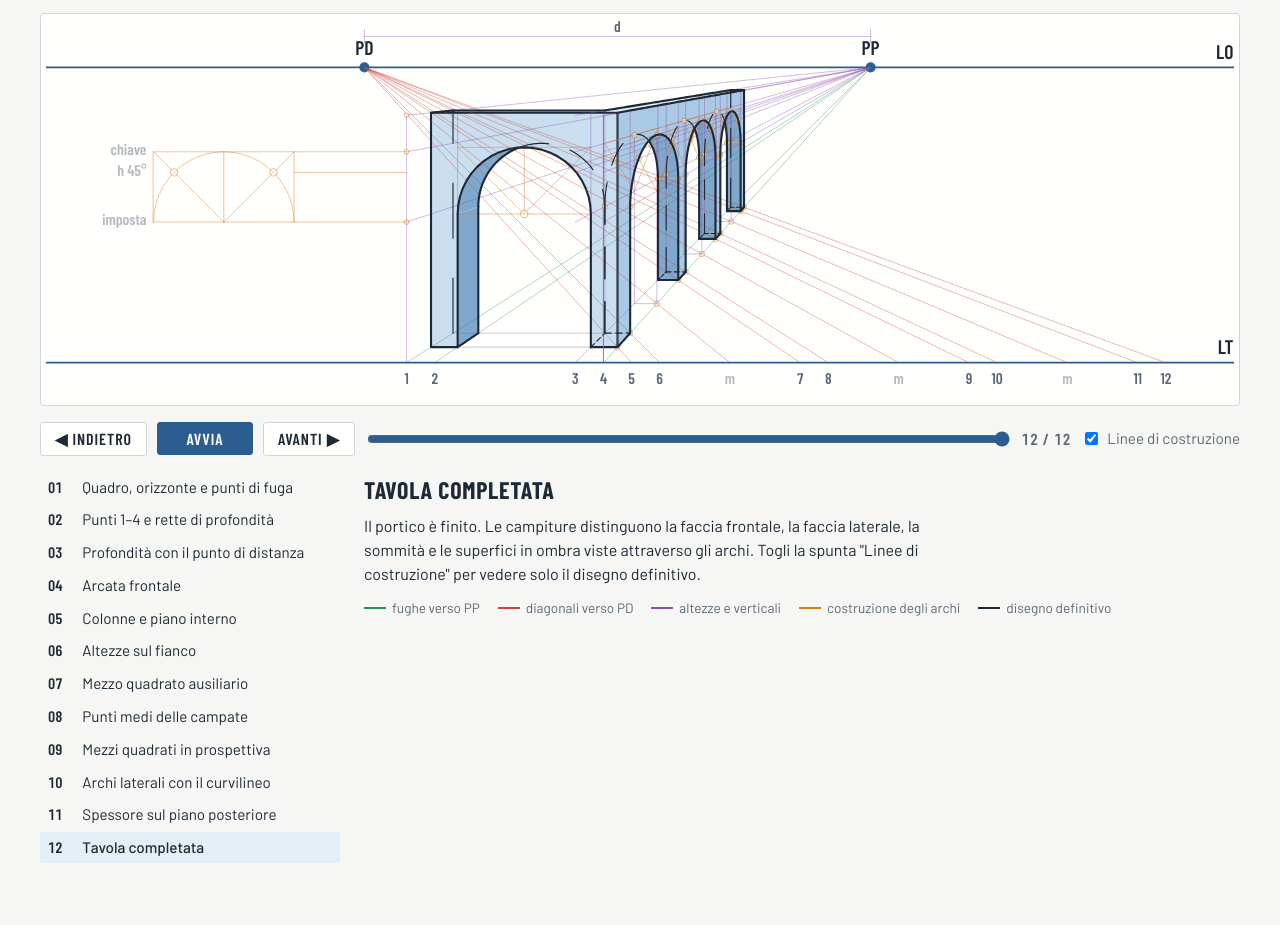
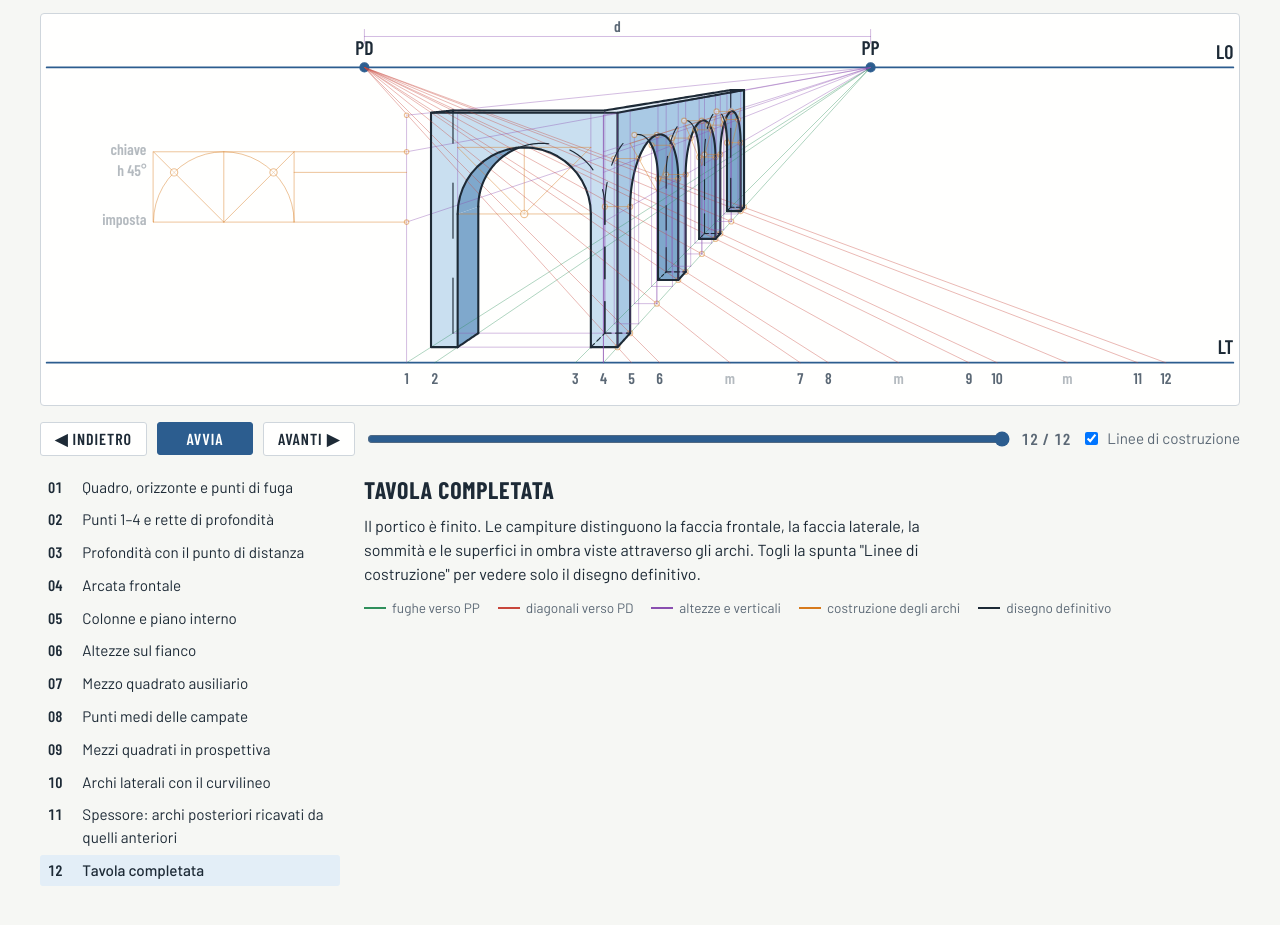
Before and after one commit to stefanostaro-cmyk/giochi-arte, a plain HTML site: page portico-prospettiva-centrale.html in a window 1280 px wide. Shown: the part 109-1034 px from the top of the page. Before the commit the page ends 1012 px from the top, so only its background shows below. Drawn offline with nearby package versions, Linux system fonts and the light colour scheme.

Commit message:
Portico: archi del piano interno ricavati da quelli anteriori con parallele alla LT
Co-Authored-By: Claude Opus 5.5 <noreply@anthropic.com>
Claude-Session: https://claude.ai/code/session_01K4YALwSrRRxFGz26832xp5

```diff
--- a/portico-prospettiva-centrale.html
+++ b/portico-prospettiva-centrale.html
@@ -195,28 +195,28 @@ step("Colonne e piano interno","Dai punti trovati su 4–PP e su 3–PP innalza
 DEPTHS.forEach(p=>{L(P(X3,p,0),P(X3,p,ZTOP),"ch cons");if(p>=T)L(P(X2,p,0),P(X2,p,ZTOP),"ch cons")});
 
 // 6
-step("Altezze sul fianco","Gli archi laterali hanno la stessa luce e la stessa imposta dell'arco frontale, quindi la chiave è alla stessa altezza. La verticale per 4 è la traccia del piano laterale sul quadro: riportaci imposta, chiave e trabeazione e uniscile a PP. Fai lo stesso sulla verticale per 3 per il piano interno.");
-[[ZS,"imposta"],[ZS+RL,"chiave"],[ZTOP,"trabeazione"]].forEach(([z,s])=>{L(M(X3,0),M(X3,ZTOP),"ch cons");L(M(X3,z),PP,"ch cons");L(M(X2,z),PP,"ch cons")});
+step("Altezze sul fianco","Gli archi laterali hanno la stessa luce e la stessa imposta dell'arco frontale, quindi la chiave è alla stessa altezza. La verticale per 4 è la traccia del piano laterale sul quadro: riportaci imposta, chiave e trabeazione e uniscile a PP. Basta il piano esterno: gli archi del piano interno si ricaveranno da questi.");
+[[ZS,"imposta"],[ZS+RL,"chiave"],[ZTOP,"trabeazione"]].forEach(([z,s])=>{L(M(X3,0),M(X3,ZTOP),"ch cons");L(M(X3,z),PP,"ch cons")});
 
 // 7
-step("Mezzo quadrato ausiliario","A lato disegna in vera forma l'arco inscritto in un mezzo quadrato (due quadrati affiancati) e tracciane le diagonali. Ogni diagonale taglia l'arco nel punto a 45°: riporta questa altezza (h 45°) orizzontalmente sulla linea di misura per 1, poi sulle verticali per 3 e 4, e mandala a PP.");
+step("Mezzo quadrato ausiliario","A lato disegna in vera forma l'arco inscritto in un mezzo quadrato (due quadrati affiancati) e tracciane le diagonali. Ogni diagonale taglia l'arco nel punto a 45°: riporta questa altezza (h 45°) orizzontalmente sulla linea di misura per 1, poi sulla verticale per 4, e mandala a PP.");
 const ax0=XPD-7.5,ax1=ax0+2*RL,acx=(ax0+ax1)/2;
 PL([M(ax0,ZS),M(ax1,ZS),M(ax1,ZS+RL),M(ax0,ZS+RL)],"ca cons",true);
 L(M(acx,ZS),M(acx,ZS+RL),"ca cons");L(M(acx,ZS),M(ax0,ZS+RL),"ca cons");L(M(acx,ZS),M(ax1,ZS+RL),"ca cons");
 PL(arcPts(t=>M(acx-RL*Math.cos(t),ZS+RL*Math.sin(t))),"ca cons");
 [-1,1].forEach(s=>DOT(M(acx+s*K*RL,ZS+K*RL),"dot cons"));
 [ZS,ZS+K*RL,ZS+RL].forEach(z=>L(M(ax1,z),M(X0,z),"ca cons"));
-L(M(X3,ZS+K*RL),PP,"ch cons");L(M(X2,ZS+K*RL),PP,"ch cons");
+L(M(X3,ZS+K*RL),PP,"ch cons");
 [[ZS,"imposta"],[ZS+K*RL,"h 45°"],[ZS+RL,"chiave"]].forEach(([z,s])=>TX(s,M(ax0-.25,z-.12),"lbl cons","end"));
 
 // 8
 step("Punti medi delle campate","Sulla LT individua il punto medio di ogni campata, tra 6 e 7, 8 e 9, 10 e 11 (m), e uniscilo a PD. Dall'intersezione con 4–PP innalza la verticale: sulla retta della chiave trovi il punto più alto di ogni arco.");
 CENTERS.forEach(c=>{L(M(LTX(c),0),PD,"cpd cons");TX("m",M(LTX(c),-.75),"lbl cons");DOT(P(X3,c,0),"dot cons",.09);
-  L(P(X3,c,0),P(X3,c,ZS+RL),"ch cons");L(P(X3,c,0),P(X2,c,0),"ch cons");L(P(X2,c,0),P(X2,c,ZS+RL),"ch cons")});
+  L(P(X3,c,0),P(X3,c,ZS+RL),"ch cons")});
 
 // 9
-step("Mezzi quadrati in prospettiva","Ogni arco laterale sta in un mezzo quadrato in prospettiva, chiuso dalle colonne, dall'imposta e dalla retta della chiave. Traccia le diagonali dei due quadrati: incrociandole con la retta h 45° ottieni i due punti intermedi. Con imposte e chiave sono cinque punti per arco.");
-[X3,X2].forEach(X=>CENTERS.forEach(c=>{const a=c-RL,b=c+RL,z=ZS;
+step("Mezzi quadrati in prospettiva","Sul piano esterno ogni arco laterale sta in un mezzo quadrato in prospettiva, chiuso dalle colonne, dall'imposta e dalla retta della chiave. Traccia le diagonali dei due quadrati: incrociandole con la retta h 45° ottieni i due punti intermedi. Con imposte e chiave sono cinque punti per arco.");
+[X3].forEach(X=>CENTERS.forEach(c=>{const a=c-RL,b=c+RL,z=ZS;
   L(P(X,a,z+RL),P(X,b,z+RL),"ca cons");L(P(X,c,z),P(X,a,z+RL),"ca cons");L(P(X,c,z),P(X,b,z+RL),"ca cons");
   [[a,z],[c-K*RL,z+K*RL],[c,z+RL],[c+K*RL,z+K*RL],[b,z]].forEach(([p,zz])=>DOT(P(X,p,zz),"dot cons",.09))}));
 
@@ -226,7 +226,9 @@ CENTERS.forEach(c=>{ARCX(X3,c);SEG([X3,c-RL,0],[X3,c-RL,ZS]);SEG([X3,c+RL,0],[X3
 SEG([X3,0,0],[X3,T,0]);SEG([X3,0,ZTOP],[X3,PEND,ZTOP]);SEG([X3,PEND,0],[X3,PEND,ZTOP]);
 
 // 11
-step("Spessore sul piano posteriore","Ripeti gli archi sul piano interno (3–PP) e uniscili alle arcate esterne. Completa la faccia superiore della trabeazione e riporta l'arco frontale sulla sua faccia posteriore, alla profondità dello spessore. Restano continui solo i tratti che si vedono attraverso le aperture: la parte destra degli archi interni e i montanti in fondo alle campate. I montanti vicini, la parte sinistra degli archi interni e la metà destra dell'arco posteriore stanno dietro i pieni e si tratteggiano.");
+step("Spessore: archi posteriori ricavati da quelli anteriori","Non serve ripetere la costruzione sul piano interno. Ogni punto dell'arco posteriore sta alla stessa altezza e alla stessa profondità del corrispondente punto anteriore: da ciascuno dei cinque punti dell'arco esterno traccia la parallela alla LT. Abbassa il punto su 4–PP, porta la parallela alla LT fino a 3–PP e rialza la verticale: dove incontra la parallela trovi il punto posteriore. Unisci i punti con il curvilineo; completa la trabeazione e la faccia posteriore dell'arco frontale. Le parti nascoste dietro i pieni si tratteggiano.");
+CENTERS.forEach(c=>[[c-RL,ZS],[c-K*RL,ZS+K*RL],[c,ZS+RL],[c+K*RL,ZS+K*RL],[c+RL,ZS]].forEach(([p,z])=>{
+  L(P(X3,p,z),P(X2,p,z),"ca cons");L(P(X3,p,0),P(X3,p,z),"ch cons");L(P(X3,p,0),P(X2,p,0),"ch cons");L(P(X2,p,0),P(X2,p,z),"ch cons");DOT(P(X2,p,z),"dot cons",.09)}));
 CENTERS.forEach(c=>{ARCX(X2,c);SEG([X2,c-RL,0],[X2,c-RL,ZS]);SEG([X2,c+RL,0],[X2,c+RL,ZS]);SEG([X2,c+RL,0],[X2,c+RL+PIER,0]);
   SEG([X2,c-RL,0],[X3,c-RL,0]);SEG([X2,c+RL,0],[X3,c+RL,0])});
 SEG([X0,0,ZTOP],[X0,T,ZTOP]);SEG([X0,T,ZTOP],[X2,T,ZTOP]);SEG([X2,T,ZTOP],[X2,PEND,ZTOP]);SEG([X2,PEND,ZTOP],[X3,PEND,ZTOP]);
```
